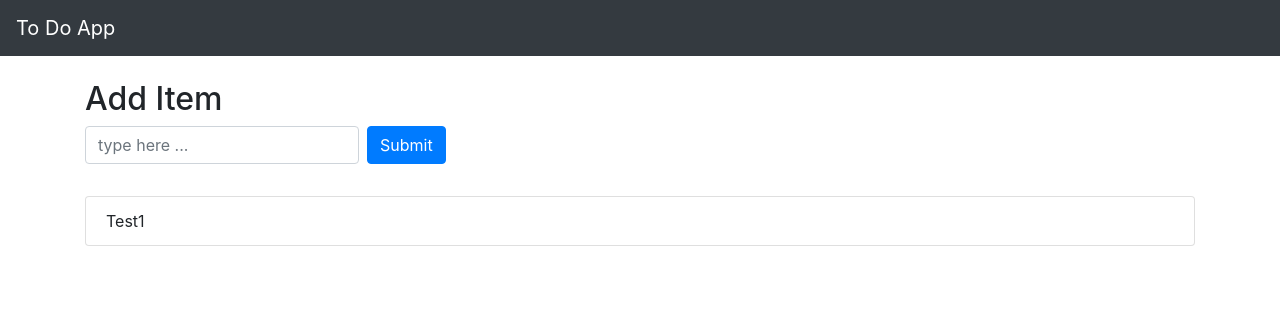
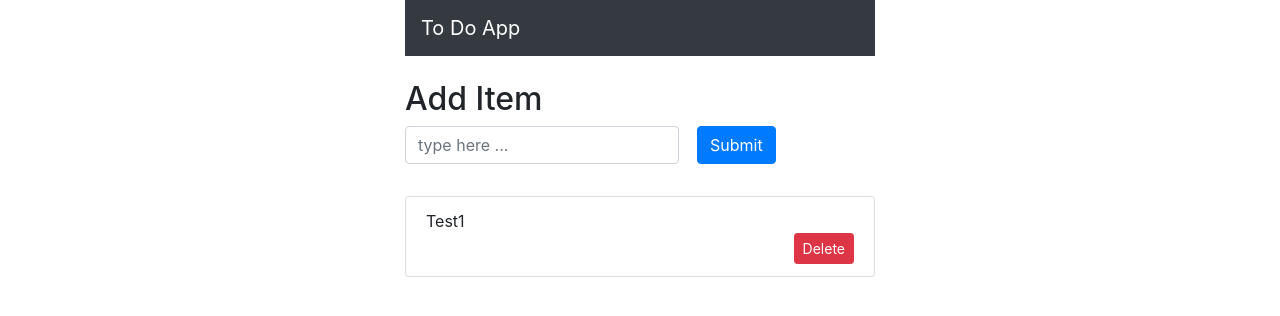
Before and after one commit to Akshatt/To-do-app-with-django, a Django app: page / in a window 1280 px wide. Shown: the top 316 px of the page. Run offline with Django 3.2, Linux system fonts and the light colour scheme; data comes from the database, SQL or seed files in the repository; both versions use the stored data as it was after the commit; some libraries are stand-ins or nearby versions.

Commit message:
functionality for deleting items to list

```diff
--- a/main/urls.py
+++ b/main/urls.py
@@ -3,5 +3,6 @@ from . import views
 
 urlpatterns = [
     path('', views.home, name='home'),
-    path(r'add_todo/', views.add_todo, name='add_todo'),
+    path('add_todo/', views.add_todo, name='add_todo'),
+    path('del_todo/<int:todo_id>/', views.del_todo, name='del_todo'),
 ]
--- a/main/views.py
+++ b/main/views.py
@@ -16,3 +16,9 @@ def add_todo(request):
     content = request.POST["content"]
     obj = Todo.objects.create(added_date=current_date, text=content)
     return HttpResponseRedirect("/")
+
+
+def del_todo(request, todo_id):
+    todo = Todo.objects.get(id=todo_id)
+    todo.delete()
+    return HttpResponseRedirect("/")
--- a/templates/main/index.html
+++ b/templates/main/index.html
@@ -2,7 +2,7 @@
 <html lang="en">
 <head>
     <meta charset="UTF-8">
-    <title>hello world</title>
+    <title>To-Do Tracker</title>
 
     <link rel="stylesheet" href="https://stackpath.bootstrapcdn.com/bootstrap/4.5.0/css/bootstrap.min.css" integrity="sha384-9aIt2nRpC12Uk9gS9baDl411NQApFmC26EwAOH8WgZl5MYYxFfc+NcPb1dKGj7Sk" crossorigin="anonymous">
 
@@ -11,16 +11,16 @@
     <script src="https://stackpath.bootstrapcdn.com/bootstrap/4.5.0/js/bootstrap.min.js" integrity="sha384-OgVRvuATP1z7JjHLkuOU7Xw704+h835Lr+6QL9UvYjZE3Ipu6Tp75j7Bh/kR0JKI" crossorigin="anonymous"></script>
 </head>
 <body>
-     <nav class="navbar navbar-dark bg-dark">
+    <div class="container" style="width:500px">
+        <nav class="navbar navbar-dark bg-dark">
          <a class="navbar-brand">To Do App</a>
-     </nav>
-    <div class="container">
+        </nav>
         <div class="row mt-4">
             <div class="col">
                 <h2> Add Item</h2>
                 <form class="form-inline"  action="add_todo/" method="post"> {% csrf_token %}
                     <input type="text" name="content" class="form-control mb-2 mr-sm-2" placeholder="type here ...">
-                    <button type="submit" class="btn btn-primary mb-2">Submit</button>
+                    <button type="submit" class="btn btn-primary mb-2" style="margin-left:10px;">Submit</button>
                 </form>
             </div>
         </div>
@@ -28,7 +28,11 @@
             <div class="col">
                 <ul class="list-group">
                     {% for item in todo_list %}
-                        <li class="list-group-item">{{ item.text }}</li>
+                        <li class="list-group-item">{{ item.text }}
+                            <form action="del_todo/{{item.id}}/" method="post"> {% csrf_token %}
+                                <button type="submit" class="btn btn-sm btn-danger float-right" >Delete</button>
+                            </form>
+                        </li>
                     {% endfor %}
                 </ul>
             </div>
```
Also changed, not shown: db.sqlite3.
